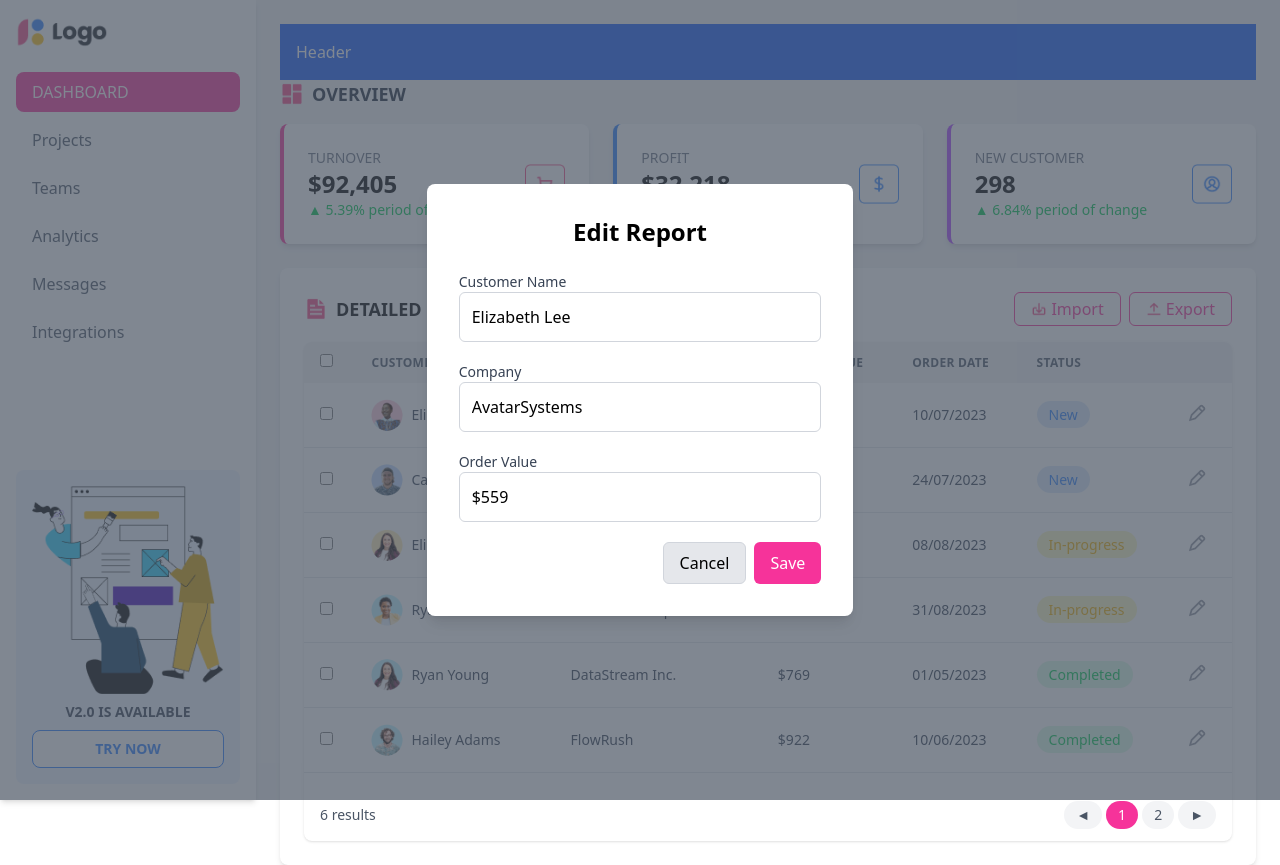
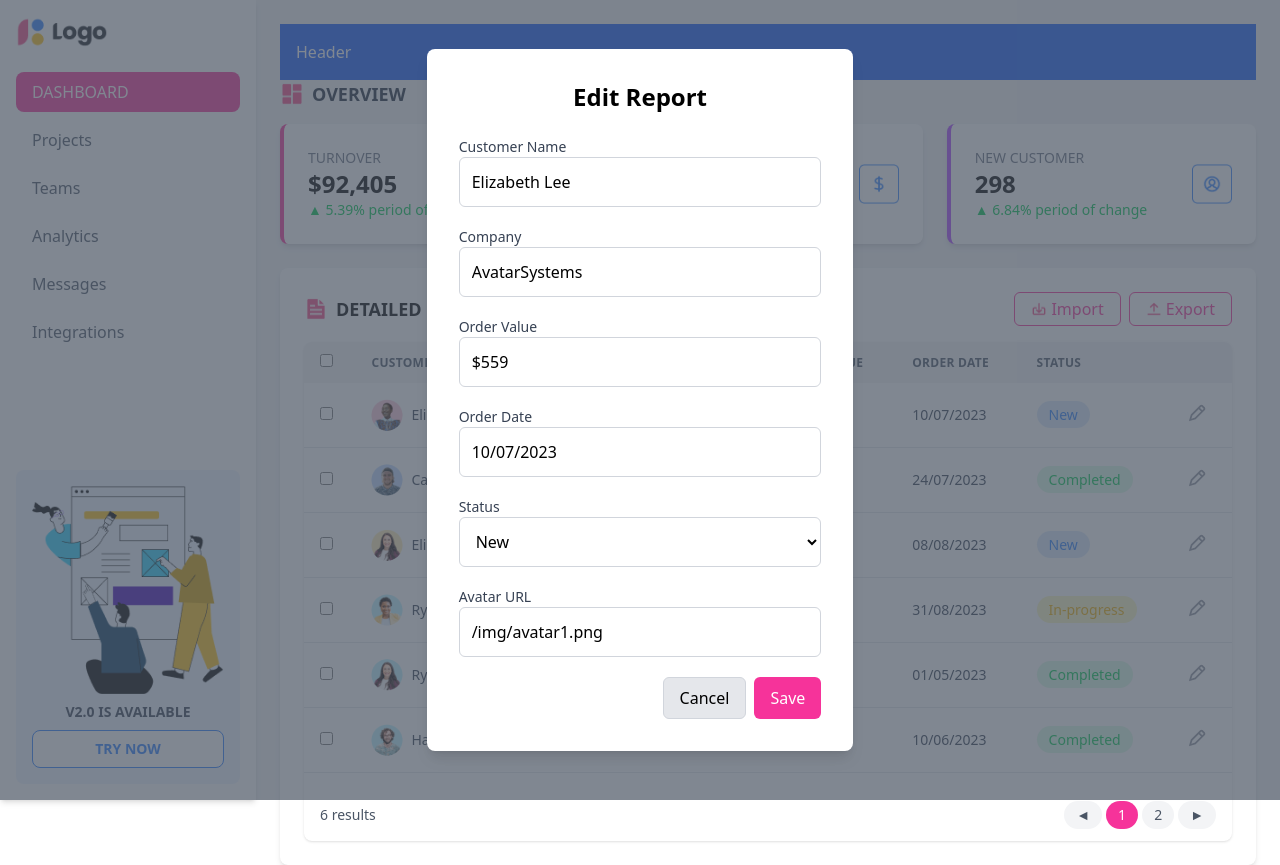
Before and after one commit to phongtran2004/22717861_TranDiPhong_ThucHanh-PTGDUD, a React (Vite) app in the folder lab07/22717861_TranDiPhong_ThucHanhPTGDUD_lab07/: page / in a window 1280 px wide. Both pictures are taken after a click on the button 1197 px from the left and 412 px from the top of the page. Built offline with nearby package versions, Linux system fonts and the light colour scheme; data requests are answered from the project's data file.

Commit message:
9. Modal connect API (get, put)

```diff
--- a/lab07/22717861_TranDiPhong_ThucHanhPTGDUD_lab07/db.json
+++ b/lab07/22717861_TranDiPhong_ThucHanhPTGDUD_lab07/db.json
@@ -15,6 +15,7 @@
   },
   "users": [
     {
+      "id": "1",
       "name": "Elizabeth Lee",
       "company": "AvatarSystems",
       "value": "$559",
@@ -23,22 +24,25 @@
       "avatar": "/img/avatar1.png"
     },
     {
+      "id": "2",
       "name": "Carlos Garcia",
       "company": "SnoozeShift",
       "value": "$747",
       "date": "24/07/2023",
-      "status": "New",
+      "status": "Completed",
       "avatar": "/img/avatar2.png"
     },
     {
+      "id": "3",
       "name": "Elizabeth Bailey",
       "company": "Prime Time Telecom",
       "value": "$564",
       "date": "08/08/2023",
-      "status": "In-progress",
+      "status": "New",
       "avatar": "/img/avatar3.png"
     },
     {
+      "id": "4",
       "name": "Ryan Brown",
       "company": "OmniTech Corporation",
       "value": "$541",
@@ -47,6 +51,7 @@
       "avatar": "/img/avatar4.png"
     },
     {
+      "id": "5",
       "name": "Ryan Young",
       "company": "DataStream Inc.",
       "value": "$769",
@@ -55,6 +60,7 @@
       "avatar": "/img/avatar5.png"
     },
     {
+      "id": "6",
       "name": "Hailey Adams",
       "company": "FlowRush",
       "value": "$922",
--- a/lab07/22717861_TranDiPhong_ThucHanhPTGDUD_lab07/src/components/DetailedReport.jsx
+++ b/lab07/22717861_TranDiPhong_ThucHanhPTGDUD_lab07/src/components/DetailedReport.jsx
@@ -24,7 +24,7 @@ const DetailedReport = () => {
             render: (row) => (
                 <div className="flex items-center space-x-2">
                     <img
-                        src={row.avatar}
+                        src={`http://localhost:5000${row.avatar}`}
                         alt={row.name}
                         className="w-8 h-8 rounded-full object-cover"
                     />
@@ -39,11 +39,13 @@ const DetailedReport = () => {
             header: 'STATUS',
             accessor: 'status',
             render: (row) => (
-                <span className={`px-3 py-1 rounded-full text-sm ${{
-                    'New': 'bg-blue-100 text-blue-500',
-                    'In-progress': 'bg-yellow-100 text-yellow-500',
-                    'Completed': 'bg-green-100 text-green-500',
-                }[row.status]}`}>
+                <span
+                    className={`px-3 py-1 rounded-full text-sm ${{
+                        'New': 'bg-blue-100 text-blue-500',
+                        'In-progress': 'bg-yellow-100 text-yellow-500',
+                        'Completed': 'bg-green-100 text-green-500',
+                    }[row.status]}`}
+                >
                     {row.status}
                 </span>
             )
@@ -59,9 +61,20 @@ const DetailedReport = () => {
         },
     ];
 
-    const handleEditClick = (report) => {
-        setCurrentReport(report);
-        setIsEditModalOpen(true);
+    const handleEditClick = async (report) => {
+        console.log('Clicked report:', report); // Kiểm tra report có id không
+        try {
+            const response = await fetch(`http://localhost:5000/users/${report.id}`);
+            if (!response.ok) throw new Error('Failed to fetch user');
+            const data = await response.json();
+            console.log('Fetched user data:', data); // Kiểm tra dữ liệu từ API
+            setCurrentReport(data);
+            setIsEditModalOpen(true);
+        } catch (err) {
+            console.error('Error fetching user details:', err);
+            setCurrentReport(report); // Dùng dữ liệu từ row nếu lỗi
+            setIsEditModalOpen(true);
+        }
     };
 
     const handleEditModalClose = () => {
@@ -70,19 +83,22 @@ const DetailedReport = () => {
     };
 
     const handleSaveEdit = (updatedReport) => {
-        setReports(prevReports =>
-            prevReports.map(report =>
-                report.name === updatedReport.name ? updatedReport : report
+        console.log('Updated report:', updatedReport); // Kiểm tra dữ liệu cập nhật
+        setUsers((prevUsers) =>
+            prevUsers.map((user) =>
+                user.id === updatedReport.id ? updatedReport : user
             )
         );
+        handleEditModalClose();
     };
 
     useEffect(() => {
         const fetchUsers = async () => {
             try {
-                // Gọi API để lấy dữ liệu
-                const response = await fetch('http://localhost:5000/users'); // API URL của bạn
+                const response = await fetch('http://localhost:5000/users');
+                if (!response.ok) throw new Error('Failed to fetch users');
                 const data = await response.json();
+                console.log('Initial users data:', data); // Kiểm tra dữ liệu ban đầu
                 setUsers(data);
                 setLoading(false);
             } catch (err) {
@@ -92,7 +108,7 @@ const DetailedReport = () => {
         };
 
         fetchUsers();
-    }, []); // Chạy chỉ khi component mount
+    }, []);
 
     if (loading) {
         return <div className="p-6">Loading...</div>;
--- a/lab07/22717861_TranDiPhong_ThucHanhPTGDUD_lab07/src/components/EditModal.jsx
+++ b/lab07/22717861_TranDiPhong_ThucHanhPTGDUD_lab07/src/components/EditModal.jsx
@@ -1,39 +1,79 @@
 import React, { useState, useEffect } from 'react';
 
 const EditModal = ({ isOpen, onClose, report, onSave }) => {
-    const [formData, setFormData] = useState(report || { name: '', company: '', value: '' });
+    const [formData, setFormData] = useState(report || {});
+    const [loading, setLoading] = useState(false);
+    const [error, setError] = useState(null);
 
     useEffect(() => {
-        setFormData(report || { name: '', company: '', value: '' });
+        if (report) {
+            setFormData(report);
+        }
     }, [report, isOpen]);
 
     if (!isOpen) return null;
 
     const handleChange = (e) => {
         const { name, value } = e.target;
-        setFormData({ ...formData, [name]: value });
+        setFormData((prev) => ({ ...prev, [name]: value }));
     };
 
-    const handleSubmit = (e) => {
+    const handleSubmit = async (e) => {
         e.preventDefault();
-        onSave(formData);
-        onClose();
+        if (!formData.id) {
+            setError('User ID is missing');
+            return;
+        }
+
+        setLoading(true);
+        setError(null);
+
+        try {
+            console.log('Sending PUT request with data:', formData); // Debug
+            const response = await fetch(`http://localhost:5000/users/${formData.id}`, {
+                method: 'PUT',
+                headers: {
+                    'Content-Type': 'application/json',
+                },
+                body: JSON.stringify(formData),
+            });
+
+            if (!response.ok) {
+                const errorText = await response.text();
+                throw new Error(`Failed to update user: ${errorText}`);
+            }
+
+            const updatedData = await response.json();
+            onSave(updatedData);
+            onClose();
+            console.log('Update successful:', updatedData); // Debug
+        } catch (err) {
+            setError(err.message);
+            console.error('Error:', err);
+        } finally {
+            setLoading(false);
+        }
     };
 
     return (
-        <div className="fixed inset-0 flex items-center justify-center z-50" style={{ backgroundColor: 'rgba(75, 85, 99, 0.7)' }}>
+        <div
+            className="fixed inset-0 flex items-center justify-center z-50"
+            style={{ backgroundColor: 'rgba(75, 85, 99, 0.7)' }}
+        >
             <div className="bg-white rounded-lg shadow-lg p-8 w-4/5 sm:w-1/3">
                 <h2 className="text-2xl font-semibold mb-6 text-center">Edit Report</h2>
+                {error && <p className="text-red-500 text-sm mb-4">{error}</p>}
                 <form onSubmit={handleSubmit}>
                     <div className="mb-5">
                         <label className="block text-sm font-medium text-gray-700">Customer Name</label>
                         <input
                             type="text"
                             name="name"
-                            value={formData.name}
+                            value={formData.name || ''}
                             onChange={handleChange}
                             className="border border-gray-300 rounded-md w-full p-3 focus:ring focus:ring-pink-200 focus:border-pink-500 transition duration-200"
                             placeholder="Enter customer name"
+                            disabled={loading}
                         />
                     </div>
                     <div className="mb-5">
@@ -41,10 +81,11 @@ const EditModal = ({ isOpen, onClose, report, onSave }) => {
                         <input
                             type="text"
                             name="company"
-                            value={formData.company}
+                            value={formData.company || ''}
                             onChange={handleChange}
                             className="border border-gray-300 rounded-md w-full p-3 focus:ring focus:ring-pink-200 focus:border-pink-500 transition duration-200"
                             placeholder="Enter company name"
+                            disabled={loading}
                         />
                     </div>
                     <div className="mb-5">
@@ -52,10 +93,49 @@ const EditModal = ({ isOpen, onClose, report, onSave }) => {
                         <input
                             type="text"
                             name="value"
-                            value={formData.value}
+                            value={formData.value || ''}
                             onChange={handleChange}
                             className="border border-gray-300 rounded-md w-full p-3 focus:ring focus:ring-pink-200 focus:border-pink-500 transition duration-200"
                             placeholder="Enter order value"
+                            disabled={loading}
+                        />
+                    </div>
+                    <div className="mb-5">
+                        <label className="block text-sm font-medium text-gray-700">Order Date</label>
+                        <input
+                            type="text"
+                            name="date"
+                            value={formData.date || ''}
+                            onChange={handleChange}
+                            className="border border-gray-300 rounded-md w-full p-3 focus:ring focus:ring-pink-200 focus:border-pink-500 transition duration-200"
+                            placeholder="Enter order date (e.g., 10/07/2023)"
+                            disabled={loading}
+                        />
+                    </div>
+                    <div className="mb-5">
+                        <label className="block text-sm font-medium text-gray-700">Status</label>
+                        <select
+                            name="status"
+                            value={formData.status || ''}
+                            onChange={handleChange}
+                            className="border border-gray-300 rounded-md w-full p-3 focus:ring focus:ring-pink-200 focus:border-pink-500 transition duration-200"
+                            disabled={loading}
+                        >
+                            <option value="New">New</option>
+                            <option value="In-progress">In-progress</option>
+                            <option value="Completed">Completed</option>
+                        </select>
+                    </div>
+                    <div className="mb-5">
+                        <label className="block text-sm font-medium text-gray-700">Avatar URL</label>
+                        <input
+                            type="text"
+                            name="avatar"
+                            value={formData.avatar || ''}
+                            onChange={handleChange}
+                            className="border border-gray-300 rounded-md w-full p-3 focus:ring focus:ring-pink-200 focus:border-pink-500 transition duration-200"
+                            placeholder="Enter avatar URL"
+                            disabled={loading}
                         />
                     </div>
                     <div className="flex justify-end">
@@ -63,14 +143,16 @@ const EditModal = ({ isOpen, onClose, report, onSave }) => {
                             type="button"
                             onClick={onClose}
                             className="border border-gray-300 rounded-md px-4 py-2 mr-2 bg-gray-200 hover:bg-gray-300 transition duration-200"
+                            disabled={loading}
                         >
                             Cancel
                         </button>
                         <button
                             type="submit"
                             className="bg-pink-500 text-white rounded-md px-4 py-2 hover:bg-pink-600 transition duration-200"
+                            disabled={loading}
                         >
-                            Save
+                            {loading ? 'Saving...' : 'Save'}
                         </button>
                     </div>
                 </form>
```
Also changed, not shown: lab07/22717861_TranDiPhong_ThucHanhPTGDUD_lab07/Ảnh minh chứng/anh-minh-chung-cau-9-Modal-ConnectAPI.PNG (added).
